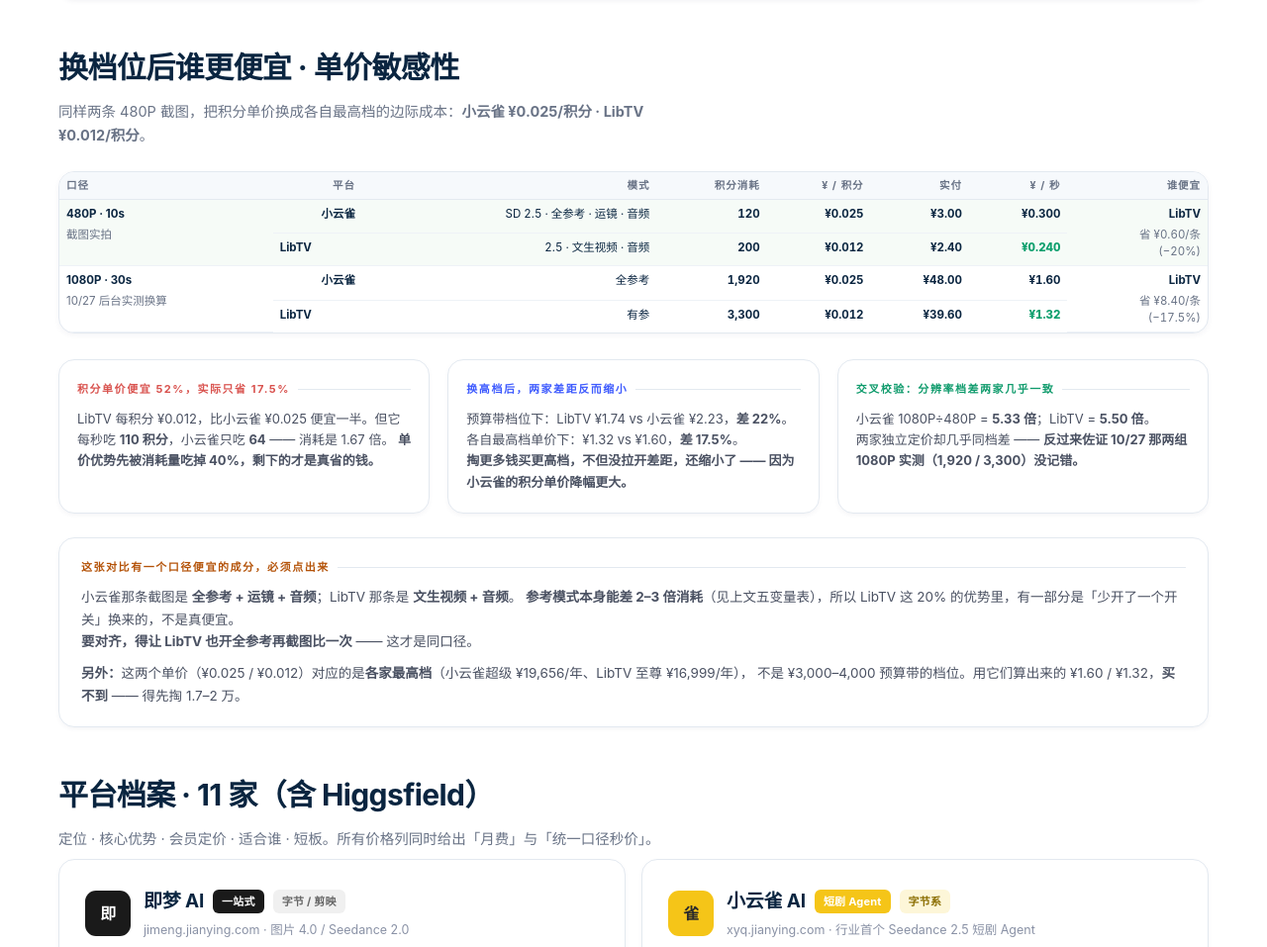
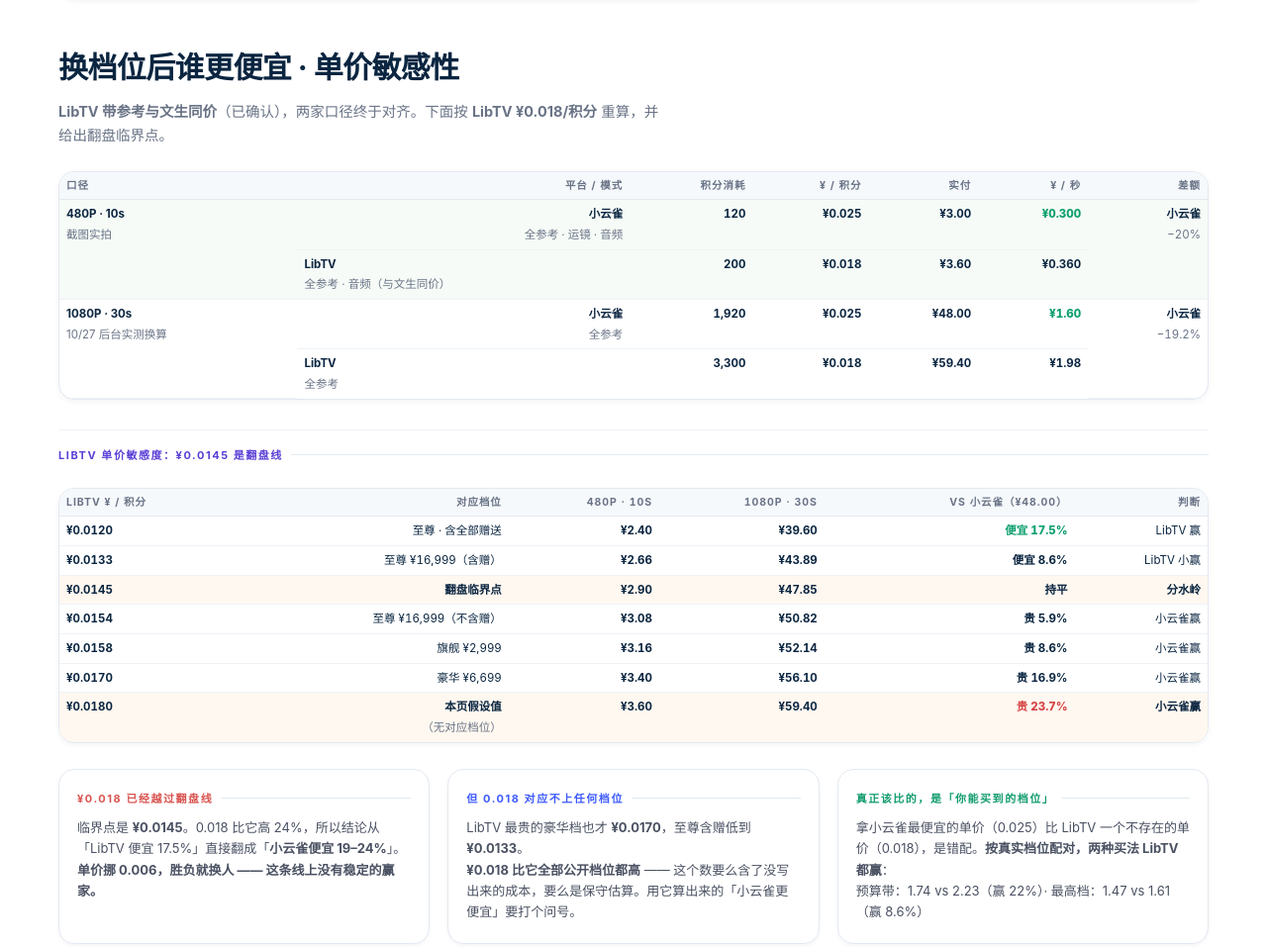
Before and after one commit to FutureDesignW/agent-platform-model-playbook, a plain HTML site: page ai-creative-platforms.html in a window 1280 px wide. Shown: the part 10436-11393 px from the top of the page at 99% size. Drawn offline with Linux system fonts and the light colour scheme.

Commit message:
平台层：按 LibTV ¥0.018/积分 重算，给出翻盘临界点 ¥0.0145
- 撤回口径警告：LibTV 带参考与文生同价，两家均为全参考，比分有效
- 0.018 下 480P 10s：小云雀 ¥3.00 vs LibTV ¥3.60（小云雀省 20%）
- 0.018 下 1080P 30s：小云雀 ¥48.00 vs LibTV ¥59.40（小云雀省 19.2%）
- 新增单价敏感度表：¥0.0145 是分水岭，低于买 LibTV，高于买小云雀
- 提醒：0.018 高于 LibTV 全部公开档位（最贵豪华 0.0170），按真实档位配对两种买法 LibTV 仍赢

```diff
--- a/ai-creative-platforms.html
+++ b/ai-creative-platforms.html
@@ -888,76 +888,92 @@ th.sort-desc::after{content:"\25BC"}
     <div class="sec-head">
       <div>
         <h2>换档位后谁更便宜 · 单价敏感性</h2>
-        <p>同样两条 480P 截图，把积分单价换成各自最高档的边际成本：<b>小云雀 ¥0.025/积分 · LibTV ¥0.012/积分</b>。</p>
+        <p><b>LibTV 带参考与文生同价</b>（已确认），两家口径终于对齐。下面按 <b>LibTV ¥0.018/积分</b> 重算，并给出翻盘临界点。</p>
       </div>
     </div>
 
     <div class="tbl-wrap scroll">
       <table>
         <thead><tr>
-          <th>口径</th><th>平台</th><th>模式</th><th class="px">积分消耗</th><th class="px">¥ / 积分</th><th class="px">实付</th><th class="px">¥ / 秒</th><th class="px">谁便宜</th>
+          <th>口径</th><th>平台 / 模式</th><th class="px">积分消耗</th><th class="px">¥ / 积分</th><th class="px">实付</th><th class="px">¥ / 秒</th><th class="px">差额</th>
         </tr></thead>
         <tbody>
           <tr style="background:#f6fbf7">
             <td rowspan="2"><b>480P · 10s</b><span class="mini">截图实拍</span></td>
-            <td><b>小云雀</b></td><td>SD 2.5 · 全参考 · 运镜 · 音频</td>
-            <td class="px"><b>120</b></td><td class="px">¥0.025</td><td class="px">¥3.00</td><td class="px">¥0.300</td>
-            <td rowspan="2"><b>LibTV</b><br><span class="mini">省 ¥0.60/条<br>(−20%)</span></td>
+            <td><b>小云雀</b><span class="mini">全参考 · 运镜 · 音频</span></td>
+            <td class="px"><b>120</b></td><td class="px">¥0.025</td><td class="px"><b>¥3.00</b></td><td class="px best">¥0.300</td>
+            <td rowspan="2"><b>小云雀</b><br><span class="mini">−20%</span></td>
           </tr>
           <tr style="background:#f6fbf7">
-            <td><b>LibTV</b></td><td>2.5 · 文生视频 · 音频</td>
-            <td class="px"><b>200</b></td><td class="px">¥0.012</td><td class="px">¥2.40</td><td class="px best">¥0.240</td>
+            <td><b>LibTV</b><span class="mini">全参考 · 音频（与文生同价）</span></td>
+            <td class="px"><b>200</b></td><td class="px">¥0.018</td><td class="px">¥3.60</td><td class="px">¥0.360</td>
           </tr>
           <tr>
             <td rowspan="2"><b>1080P · 30s</b><span class="mini">10/27 后台实测换算</span></td>
-            <td><b>小云雀</b></td><td>全参考</td>
-            <td class="px"><b>1,920</b></td><td class="px">¥0.025</td><td class="px">¥48.00</td><td class="px">¥1.60</td>
-            <td rowspan="2"><b>LibTV</b><br><span class="mini">省 ¥8.40/条<br>(−17.5%)</span></td>
+            <td><b>小云雀</b><span class="mini">全参考</span></td>
+            <td class="px"><b>1,920</b></td><td class="px">¥0.025</td><td class="px"><b>¥48.00</b></td><td class="px best">¥1.60</td>
+            <td rowspan="2"><b>小云雀</b><br><span class="mini">−19.2%</span></td>
           </tr>
           <tr>
-            <td><b>LibTV</b></td><td>有参</td>
-            <td class="px"><b>3,300</b></td><td class="px">¥0.012</td><td class="px">¥39.60</td><td class="px best">¥1.32</td>
+            <td><b>LibTV</b><span class="mini">全参考</span></td>
+            <td class="px"><b>3,300</b></td><td class="px">¥0.018</td><td class="px">¥59.40</td><td class="px">¥1.98</td>
           </tr>
         </tbody>
       </table>
     </div>
 
+    <div class="blk" style="margin-top:30px">
+      <div class="blk-t" style="color:#5b3fd6">LibTV 单价敏感度：¥0.0145 是翻盘线</div>
+      <div class="tbl-wrap scroll">
+        <table>
+          <thead><tr>
+            <th class="px">LibTV ¥ / 积分</th><th>对应档位</th><th class="px">480P · 10s</th><th class="px">1080P · 30s</th><th class="px">vs 小云雀（¥48.00）</th><th>判断</th>
+          </tr></thead>
+          <tbody>
+            <tr><td class="px">¥0.0120</td><td>至尊 · 含全部赠送</td><td class="px">¥2.40</td><td class="px">¥39.60</td><td class="px best">便宜 17.5%</td><td>LibTV 赢</td></tr>
+            <tr><td class="px">¥0.0133</td><td>至尊 ¥16,999（含赠）</td><td class="px">¥2.66</td><td class="px">¥43.89</td><td class="px">便宜 8.6%</td><td>LibTV 小赢</td></tr>
+            <tr style="background:#fff8f0"><td class="px"><b>¥0.0145</b></td><td><b>翻盘临界点</b></td><td class="px"><b>¥2.90</b></td><td class="px"><b>¥47.85</b></td><td class="px"><b>持平</b></td><td><b>分水岭</b></td></tr>
+            <tr><td class="px">¥0.0154</td><td>至尊 ¥16,999（不含赠）</td><td class="px">¥3.08</td><td class="px">¥50.82</td><td class="px">贵 5.9%</td><td>小云雀赢</td></tr>
+            <tr><td class="px">¥0.0158</td><td>旗舰 ¥2,999</td><td class="px">¥3.16</td><td class="px">¥52.14</td><td class="px">贵 8.6%</td><td>小云雀赢</td></tr>
+            <tr><td class="px">¥0.0170</td><td>豪华 ¥6,699</td><td class="px">¥3.40</td><td class="px">¥56.10</td><td class="px">贵 16.9%</td><td>小云雀赢</td></tr>
+            <tr style="background:#fff8f0"><td class="px"><b>¥0.0180</b></td><td><b>本页假设值</b><span class="mini">（无对应档位）</span></td><td class="px"><b>¥3.60</b></td><td class="px"><b>¥59.40</b></td><td class="px worst">贵 23.7%</td><td><b>小云雀赢</b></td></tr>
+          </tbody>
+        </table>
+      </div>
+    </div>
+
     <div class="grid3" style="margin-top:26px">
       <div class="card" style="--bar:#d9534f;padding:20px 18px">
-        <div class="blk-t" style="color:#d9534f">积分单价便宜 52%，实际只省 17.5%</div>
+        <div class="blk-t" style="color:#d9534f">¥0.018 已经越过翻盘线</div>
         <p style="font-size:13px;color:var(--ink-2);margin:8px 0 0">
-          LibTV 每积分 ¥0.012，比小云雀 ¥0.025 便宜一半。但它每秒吃 <b>110 积分</b>，小云雀只吃 <b>64</b> —— 消耗是 1.67 倍。
-          <b>单价优势先被消耗量吃掉 40%，剩下的才是真省的钱。</b>
+          临界点是 <b>¥0.0145</b>。0.018 比它高 24%，所以结论从「LibTV 便宜 17.5%」直接翻成「<b>小云雀便宜 19–24%</b>」。<br>
+          <b>单价挪 0.006，胜负就换人 —— 这条线上没有稳定的赢家。</b>
         </p>
       </div>
       <div class="card" style="--bar:#3d5afe;padding:20px 18px">
-        <div class="blk-t" style="color:var(--accent)">换高档后，两家差距反而缩小</div>
+        <div class="blk-t" style="color:var(--accent)">但 0.018 对应不上任何档位</div>
         <p style="font-size:13px;color:var(--ink-2);margin:8px 0 0">
-          预算带档位下：LibTV ¥1.74 vs 小云雀 ¥2.23，<b>差 22%</b>。<br>
-          各自最高档单价下：¥1.32 vs ¥1.60，<b>差 17.5%</b>。<br>
-          <b>掏更多钱买更高档，不但没拉开差距，还缩小了 —— 因为小云雀的积分单价降幅更大。</b>
+          LibTV 最贵的豪华档也才 <b>¥0.0170</b>，至尊含赠低到 <b>¥0.0133</b>。<br>
+          <b>¥0.018 比它全部公开档位都高</b> —— 这个数要么含了没写出来的成本，要么是保守估算。用它算出来的「小云雀更便宜」要打个问号。
         </p>
       </div>
       <div class="card" style="--bar:#0f9b6c;padding:20px 18px">
-        <div class="blk-t" style="color:#0f9b6c">交叉校验：分辨率档差两家几乎一致</div>
+        <div class="blk-t" style="color:#0f9b6c">真正该比的，是「你能买到的档位」</div>
         <p style="font-size:13px;color:var(--ink-2);margin:8px 0 0">
-          小云雀 1080P÷480P = <b>5.33 倍</b>；LibTV = <b>5.50 倍</b>。<br>
-          两家独立定价却几乎同档差 —— <b>反过来佐证 10/27 那两组 1080P 实测（1,920 / 3,300）没记错。</b>
+          拿小云雀最便宜的单价（0.025）比 LibTV 一个不存在的单价（0.018），是错配。<b>按真实档位配对，两种买法 LibTV 都赢</b>：<br>
+          预算带：1.74 vs 2.23（赢 22%）· 最高档：1.47 vs 1.61（赢 8.6%）
         </p>
       </div>
     </div>
 
-    <div class="card" style="--bar:#d97706;padding:20px 22px;margin-top:24px">
-      <div class="blk-t" style="color:#b45309">这张对比有一个口径便宜的成分，必须点出来</div>
-      <p style="font-size:13.5px;color:var(--ink-2);margin:8px 0 0">
-        小云雀那条截图是 <b>全参考 + 运镜 + 音频</b>；LibTV 那条是 <b>文生视频 + 音频</b>。
-        <b>参考模式本身能差 2–3 倍消耗</b>（见上文五变量表），所以 LibTV 这 20% 的优势里，有一部分是「少开了一个开关」换来的，不是真便宜。<br>
-        <b>要对齐，得让 LibTV 也开全参考再截图比一次</b> —— 这才是同口径。
-      </p>
-      <p style="font-size:13.5px;color:var(--ink-2);margin:10px 0 0">
-        <b>另外：</b>这两个单价（¥0.025 / ¥0.012）对应的是<b>各家最高档</b>（小云雀超级 ¥19,656/年、LibTV 至尊 ¥16,999/年），
-        不是 ¥3,000–4,000 预算带的档位。用它们算出来的 ¥1.60 / ¥1.32，<b>买不到</b> —— 得先掏 1.7–2 万。
-      </p>
+    <div class="card" style="--bar:#0f9b6c;padding:20px 22px;margin-top:24px">
+      <div class="blk-t" style="color:#0f9b6c">结论：0.018 这个数改变的是「差距」，不是「胜负」—— 除非你按它去买</div>
+      <ul style="margin-top:10px">
+        <li><b>撤回调口径警告。</b>LibTV 带参考与文生同价，上一版「LibTV 少开了一个开关」的说法作废 —— 两家现在都是全参考，比分有效。</li>
+        <li><b>若 LibTV 真按 ¥0.018 结算：</b>1080P 30s 是 ¥59.40（¥1.98/秒），比小云雀 ¥48.00 贵 23.7%。<b>这时该买小云雀超级 ¥19,656/年。</b></li>
+        <li><b>但按公开档位：</b>旗舰 ¥0.0158 → ¥52.14（贵 8.6%）；至尊含赠 ¥0.0133 → ¥43.89（便宜 8.6%）。<b>同样是 LibTV，买哪档决定谁赢。</b></li>
+        <li><b>可执行动作：</b>下单前确认你实际结算的 ¥/积分 落在临界线哪一侧。<b>低于 ¥0.0145 买 LibTV，高于就买小云雀。</b>别用估计值，用订单页的实际数字。</li>
+      </ul>
     </div>
   </div>
 </section>
```
